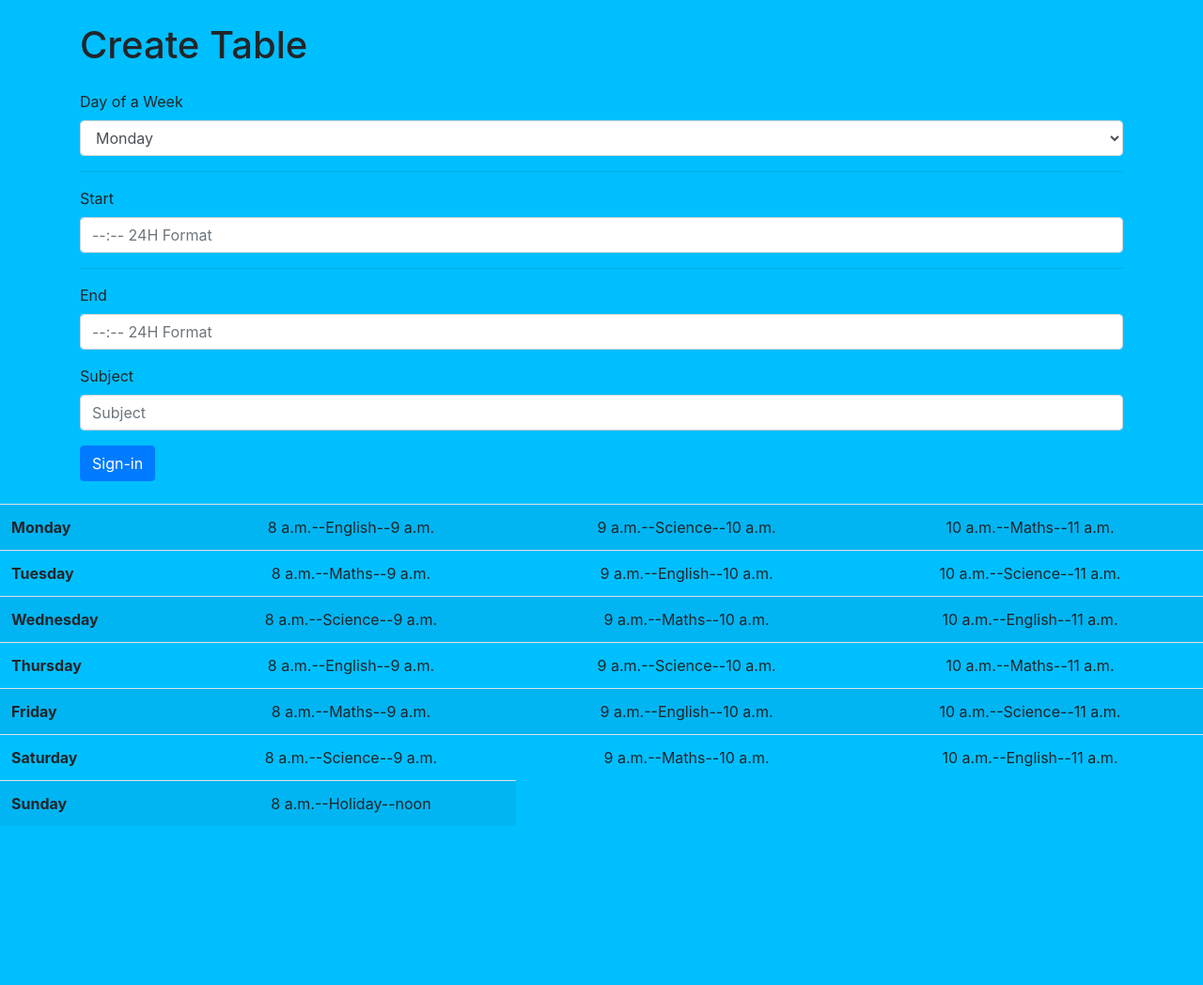
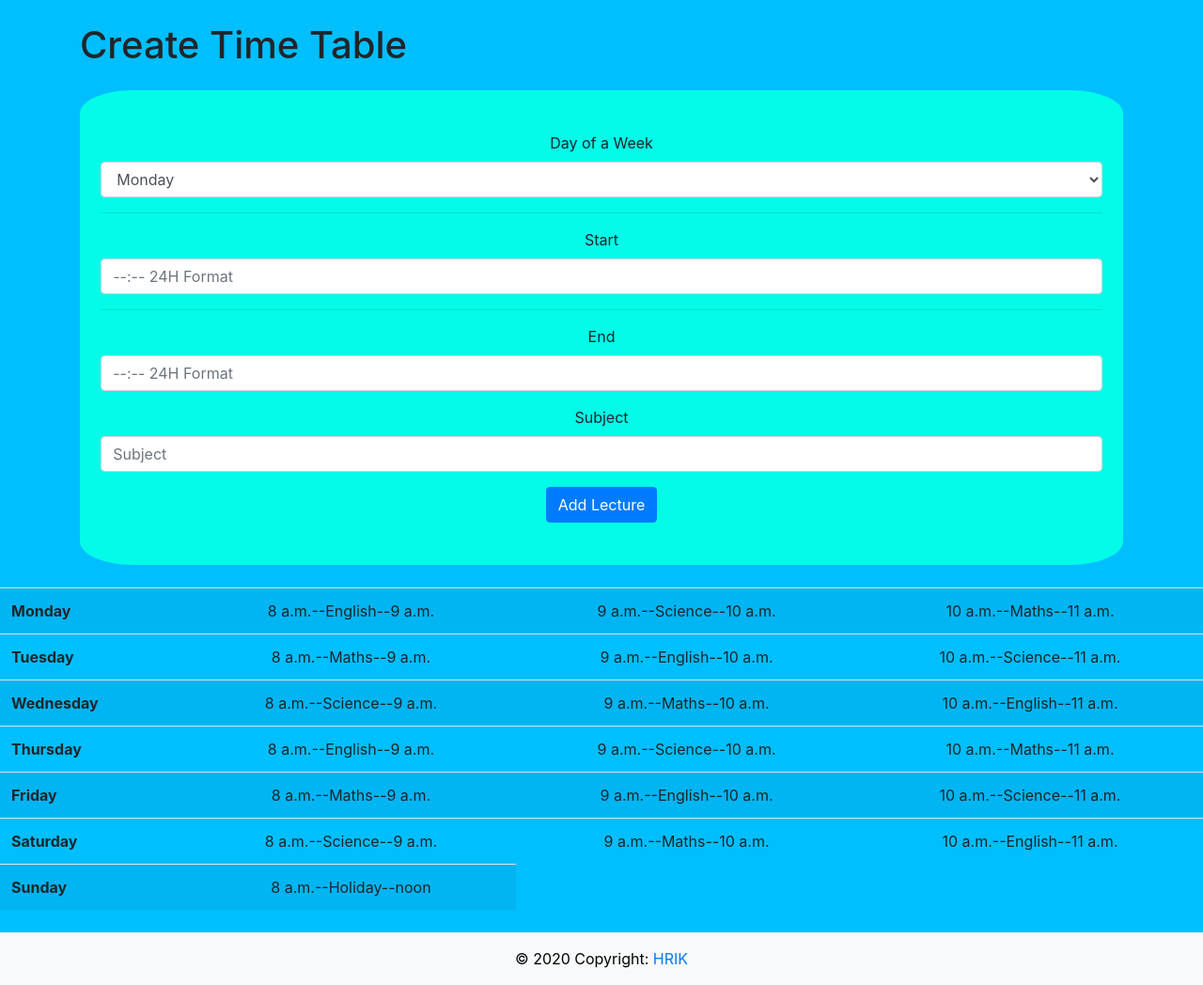
Before and after one commit to hrithikppawar/django-timetable, a Django app: page / in a window 1280 px wide. Shown: the part 58-1106 px from the top of the page at 94% size. Before the commit the page ends 937 px from the top, so only its background shows below. Run offline with Django 3.2, Linux system fonts and the light colour scheme; a user stored in the database is signed in; data comes from the database, SQL or seed files in the repository; both versions use the stored data as it was after the commit; some libraries are stand-ins or nearby versions.

Commit message:
Changed CSS file

```diff
--- a/timetable/static/css/main.css
+++ b/timetable/static/css/main.css
@@ -14,8 +14,12 @@ body {
 }
 .table-form {
   top: 5%;
-  left: 20%;
-  right: 20%;
+  left: 30%;
+  right: 30%;
+  background-color: #03fce8;
+  padding: 4% 2% 4% 2%;
+  border-radius: 5%;
+  text-align: center;
 }
 
 .btn-sm {
--- a/timetable/table/templates/table/dashboard.html
+++ b/timetable/table/templates/table/dashboard.html
@@ -3,7 +3,7 @@
 {% block body %}
 {% include 'table/navbar_user.html' %}
 <div class="container">
-  <h1 class="mt-4 mb-4">Create Table</h1>
+  <h1 class="mt-4 mb-4">Create Time Table</h1>
   <form class="table-form" action="" method="POST">
     {% csrf_token %}
     <div class="form-group">
@@ -32,7 +32,7 @@
       <label for="exampleInputPassword1">Subject</label>
       <input type="text" name="subject" placeholder="Subject" class="form-control">
     </div>
-    <button class='btn btn-primary'>Sign-in</button>
+    <button class='btn btn-primary'>Add Lecture</button>
   </form>
 </div>
 <div class="mt-4 mb-4">
--- a/timetable/table/templates/table/home.html
+++ b/timetable/table/templates/table/home.html
@@ -33,6 +33,15 @@
   </head>
   <body style="background-color: #00bfff;">
     {% block body %} {% endblock %}
+    <footer class="page-footer font-small bg-light blue">
+      <div
+        class="container footer-copyright text-center py-3"
+        style="color: black;"
+      >
+        © 2020 Copyright:
+        <a href="#">HRIK</a>
+      </div>
+    </footer>
   </body>
   <script>
     {% block script %}{% endblock %}
```
Also changed, not shown: timetable/db.sqlite3.
